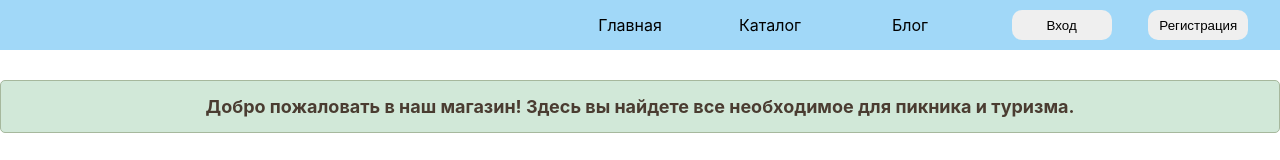
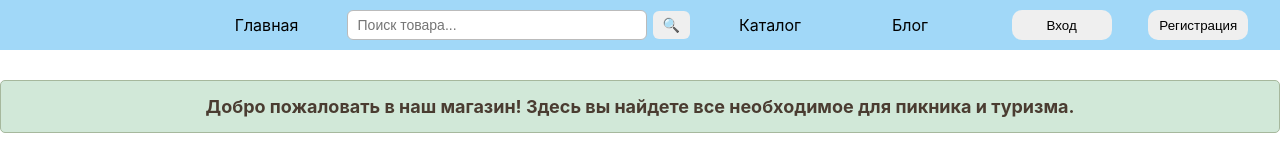
Before and after one commit to xRODIPITx/pm09_proizvod_mvek, a Next.js app: page / in a window 1280 px wide. Shown: the top 160 px of the page. Built offline with nearby package versions, Linux system fonts and the light colour scheme; no server answers; the database is empty.

Commit message:
search form added

```diff
--- a/components/Header.js
+++ b/components/Header.js
@@ -1,24 +1,46 @@
 import Link from "next/link";
+import { useState } from "react";
+import { useRouter } from "next/router";
 
 export default function Header({ token, children }) {
+  const [query, setQuery] = useState("");
+  const router = useRouter();
+
+  function searchFunction(e) {
+    e.preventDefault();
+    if (!query.trim()) return;
+    router.push(`/catalog?search=${encodeURIComponent(query.trim())}`);
+  }
+
   return (
     <div className="Header">
-      <ul>
+      <ul className="nav-menu">
         <li>
           <Link href="/" className="nav-link">
             Главная
           </Link>
         </li>
+
+        {/* Форма поиска */}
+        <form className="search-form" onSubmit={searchFunction}>
+          <input
+            type="text"
+            placeholder="Поиск товара..."
+            className="search-input"
+            value={query}
+            onChange={(e) => setQuery(e.target.value)}
+          />
+          <button type="submit" className="search-btn">
+            🔍
+          </button>
+        </form>
+
         <li>
           <Link href="/catalog" className="nav-link">
             Каталог
           </Link>
         </li>
-        <li>
-          <Link href="/blog" className="nav-link">
-            Блог
-          </Link>
-        </li>
+
         {token && (
           <li>
             <Link href="/cart" className="nav-link">
@@ -26,6 +48,11 @@ export default function Header({ token, children }) {
             </Link>
           </li>
         )}
+        <li>
+          <Link href="/blog" className="nav-link">
+            Блог
+          </Link>
+        </li>
       </ul>
 
       {children}
--- a/styles/Header.css
+++ b/styles/Header.css
@@ -49,3 +49,39 @@ ul a {
     height: 250px;
   }
 }
+
+/* Поисковая форма */
+.search-form {
+  display: flex;
+  align-items: center;
+  gap: 6px;
+  margin: 10px;
+}
+
+.search-input {
+  padding: 6px 10px;
+  font-size: 14px;
+  border: 1px solid #bbb;
+  border-radius: 6px;
+  width: 300px;
+}
+
+.search-input:focus {
+  outline: none;
+  border-color: #2f7e54;
+}
+
+.search-btn {
+  padding: 6px 10px;
+  border: none;
+  border-radius: 6px;
+  cursor: pointer;
+  color: white;
+  font-size: 14px;
+  transition: 0.2s;
+  border-color: #2f7e54;
+}
+
+.search-btn:hover {
+  background-color: #256342;
+}
```
